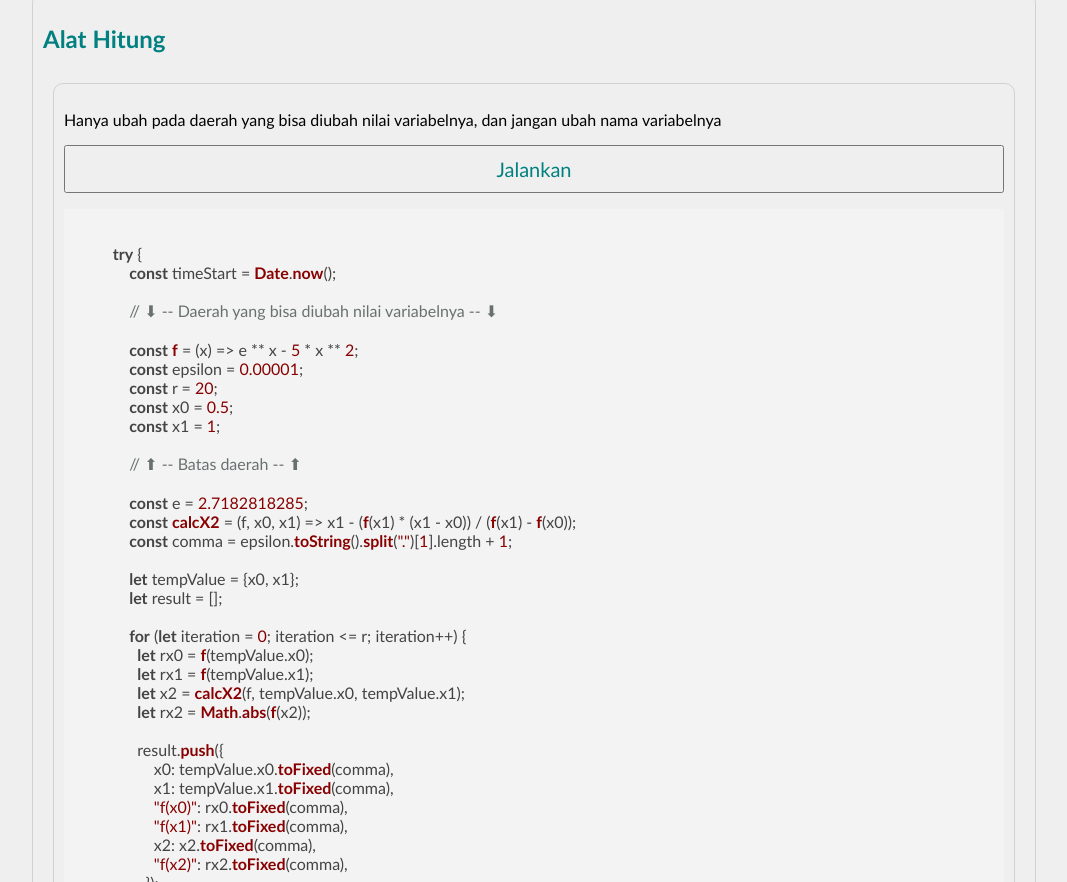
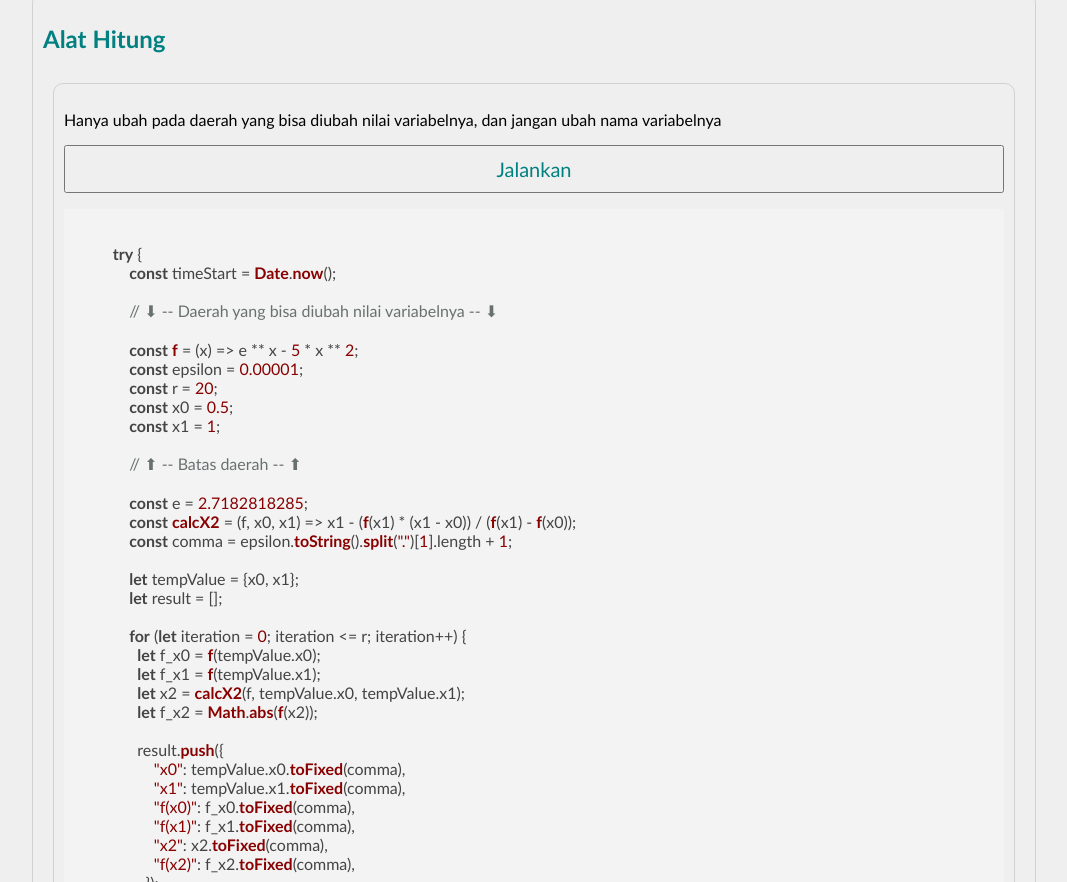
Before and after one commit to snowfluke/secant-method, a plain HTML site: page index.html in a window 1280 px wide. Shown: the part 2098-2980 px from the top of the page, without its empty margins (106-1173 px from the left). Drawn offline with nearby package versions, Linux system fonts and the light colour scheme; a script that the page names is missing.

Commit message:
change variable prefix rx to f_x

```diff
--- a/index.html
+++ b/index.html
@@ -210,21 +210,21 @@
             let result = [];
 
             for (let iteration = 0; iteration <= r; iteration++) {
-              let rx0 = f(tempValue.x0);
-              let rx1 = f(tempValue.x1);
+              let f_x0 = f(tempValue.x0);
+              let f_x1 = f(tempValue.x1);
               let x2 = calcX2(f, tempValue.x0, tempValue.x1);
-              let rx2 = Math.abs(f(x2));
+              let f_x2 = Math.abs(f(x2));
 
               result.push({
-                  x0: tempValue.x0.toFixed(comma),
-                  x1: tempValue.x1.toFixed(comma),
-                  "f(x0)": rx0.toFixed(comma),
-                  "f(x1)": rx1.toFixed(comma),
-                  x2: x2.toFixed(comma),
-                  "f(x2)": rx2.toFixed(comma),
+                  "x0": tempValue.x0.toFixed(comma),
+                  "x1": tempValue.x1.toFixed(comma),
+                  "f(x0)": f_x0.toFixed(comma),
+                  "f(x1)": f_x1.toFixed(comma),
+                  "x2": x2.toFixed(comma),
+                  "f(x2)": f_x2.toFixed(comma),
                 });
 
-                if (rx2 < epsilon) break;
+                if (f_x2 < epsilon) break;
 
                 tempValue = {x0: tempValue.x1, x1: x2};
             }
```
